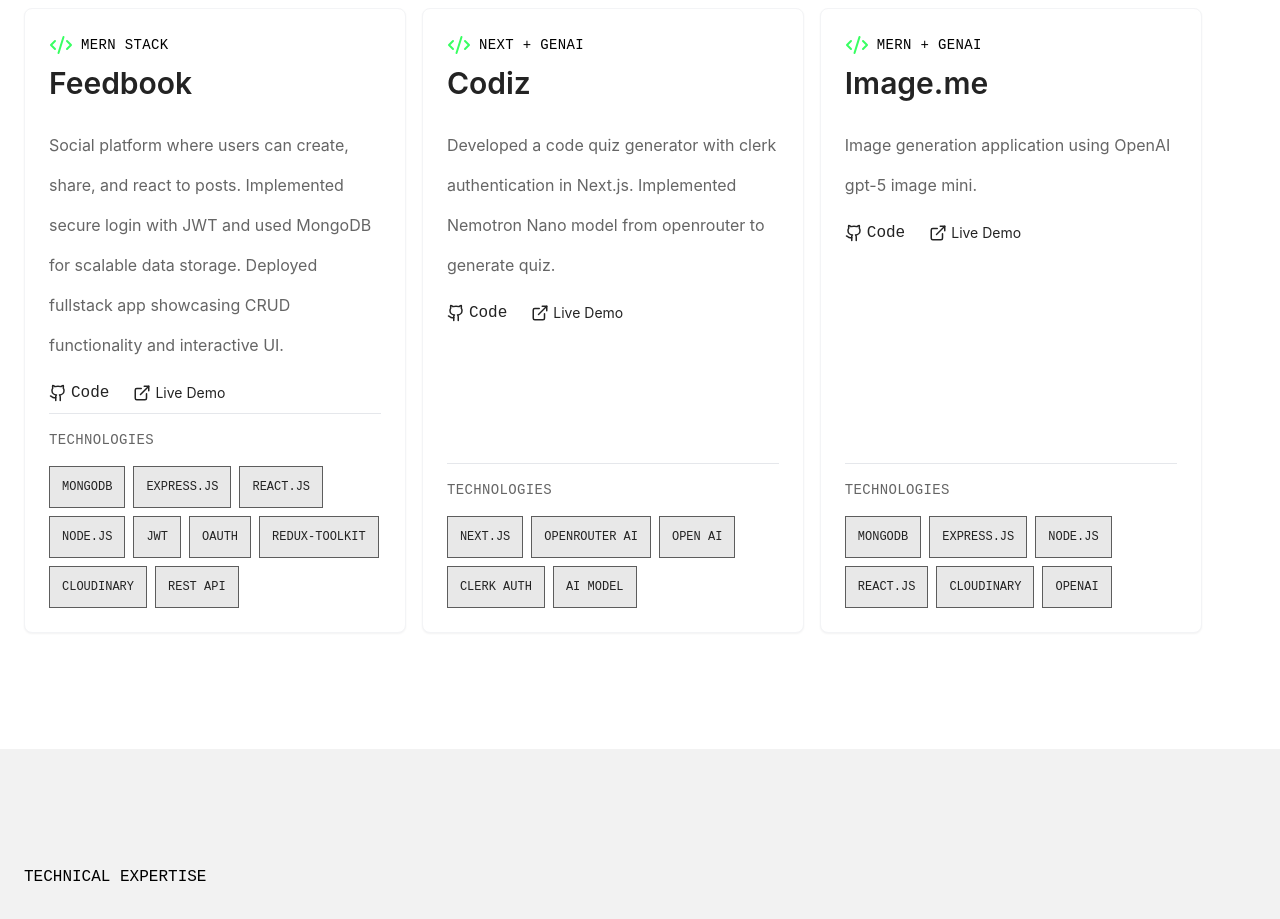
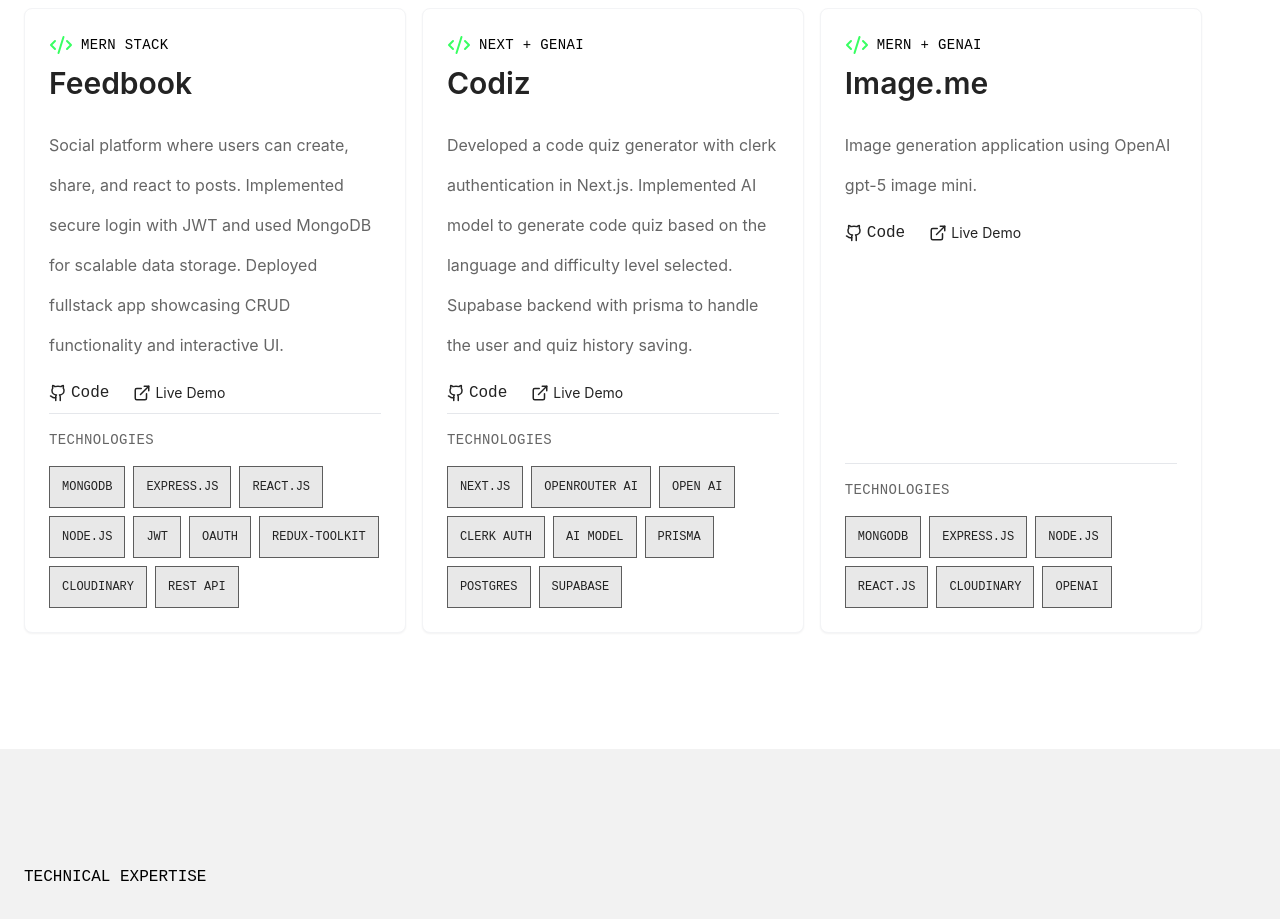
Before and after one commit to APNpandit611/Portfolio-2026, a Next.js app: page / in a window 1280 px wide. Shown: the part 2960-3879 px from the top of the page. Built offline with nearby package versions, Linux system fonts and the light colour scheme.

Commit message:
project info updated

```diff
--- a/components/Project.tsx
+++ b/components/Project.tsx
@@ -33,15 +33,18 @@ const Project = () => {
                     <ProjectCard
                         techstack="Next + GenAI"
                         name="Codiz"
-                        description="Developed a code quiz generator with clerk authentication in Next.js. Implemented Nemotron Nano model from openrouter to generate quiz."
+                        description="Developed a code quiz generator with clerk authentication in Next.js. Implemented AI model to generate code quiz based on the language and difficulty level selected. Supabase backend with prisma to handle the user and quiz history saving."
                         technologies={[
                             "next.js",
                             "openrouter ai",
                             "open ai",
                             "clerk auth",
                             "ai model",
+                            "prisma",
+                            "postgres",
+                            "supabase"
                         ]}
-                        liveLink="https://codiz.netlify.app/"
+                        liveLink="https://codiz-sigma.vercel.app/"
                         githubLink="https://github.com/APNpandit611/codiz"
                     />
 
```
